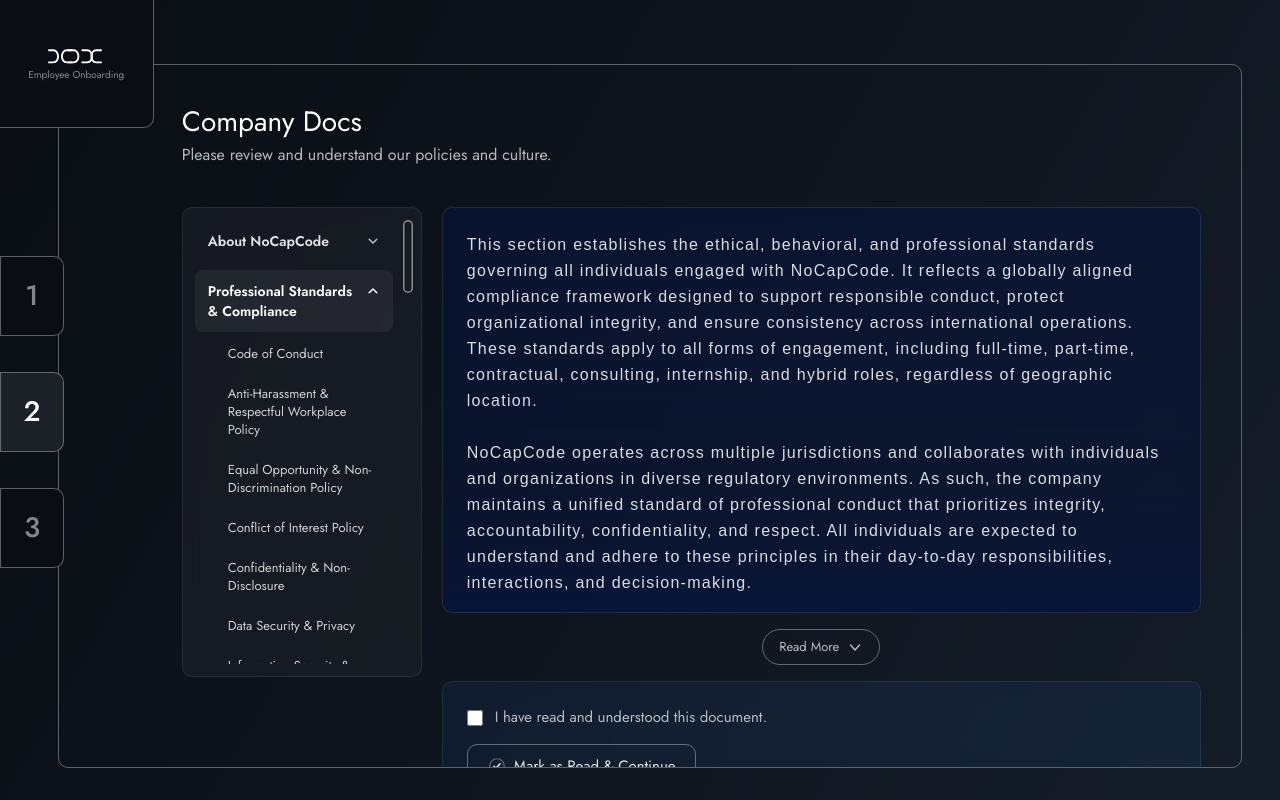
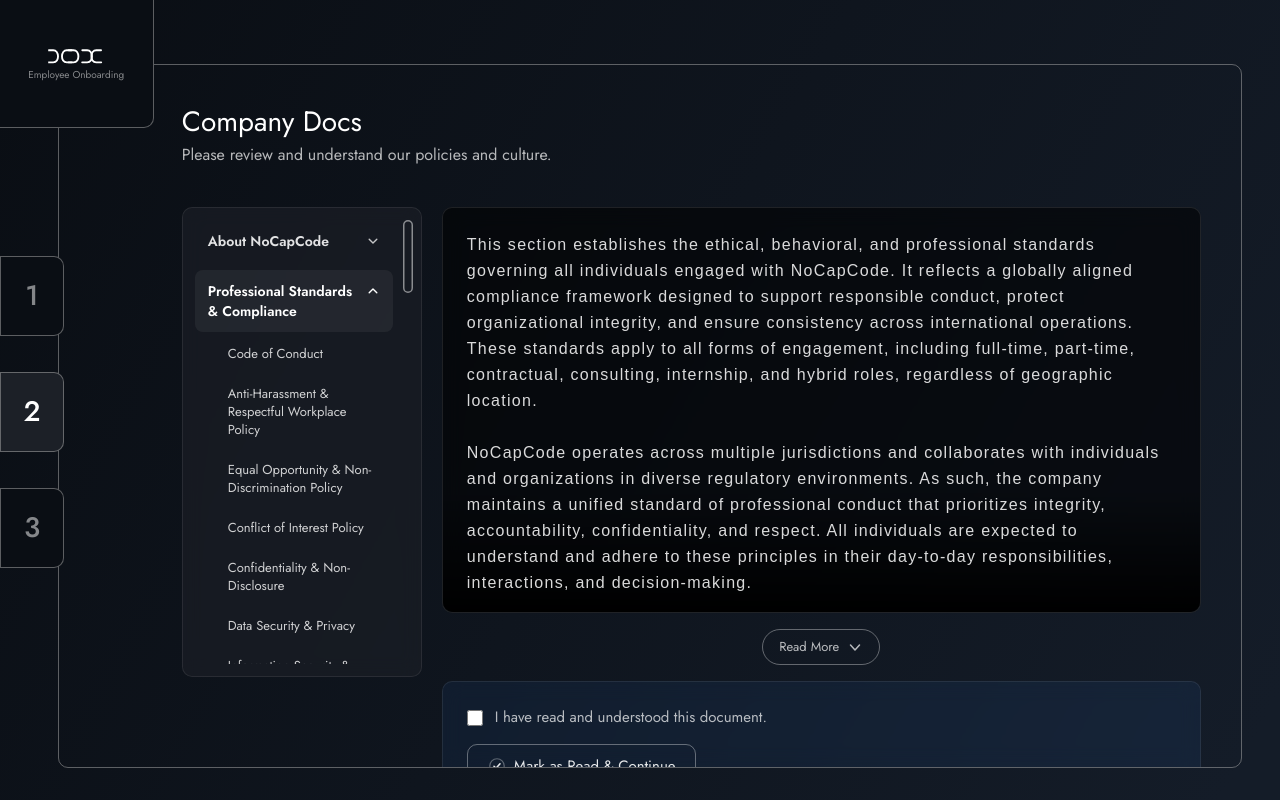
Before and after one commit to NoCapCode-tm/Dox, a React (Vite) app: page /company-docs in a window 1280 px wide. Both pictures are taken after a click on the button "Professional Standards & Compliance". Built offline with nearby package versions, Linux system fonts and the light colour scheme; a web font is replaced by a local one.

Commit message:
feat(CompanyDocs):match container with content to new design

```diff
--- a/src/pages/CompanyDocs.jsx
+++ b/src/pages/CompanyDocs.jsx
@@ -574,7 +574,7 @@
             <article
                 className="rounded-[10px] border border-white/8 transition-all duration-300 relative"
                 style={{
-                    background: 'linear-gradient(180deg, rgba(8, 21, 56, 0.72) 0%, rgba(8, 21, 56, 0.5) 100%)',
+                    background: 'rgba(0, 0, 0, 0.54)',
                     borderColor: 'rgba(255, 255, 255, 0.1)',
                     backdropFilter: 'blur(10px)',
                     WebkitBackdropFilter: 'blur(10px)',
@@ -630,7 +630,7 @@
                             left: 0,
                             right: 0,
                             height: '120px',
-                            background: 'linear-gradient(to bottom, rgba(8, 21, 56, 0) 0%, rgba(8, 21, 56, 0.96) 100%)',
+                            background: 'linear-gradient(to bottom, rgba(0, 0, 0, 0) 0%, rgba(0, 0, 0, 0.96) 100%)',
                             pointerEvents: 'none',
                             borderRadius: '0 0 10px 10px',
                         }}
```
